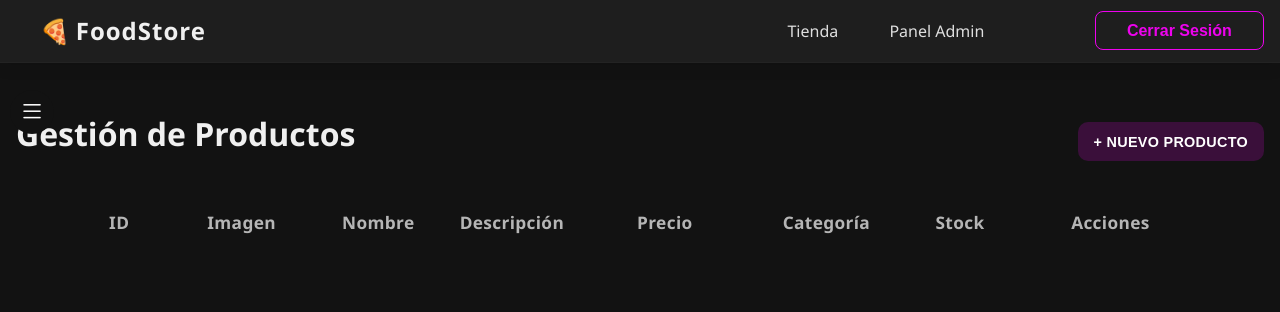
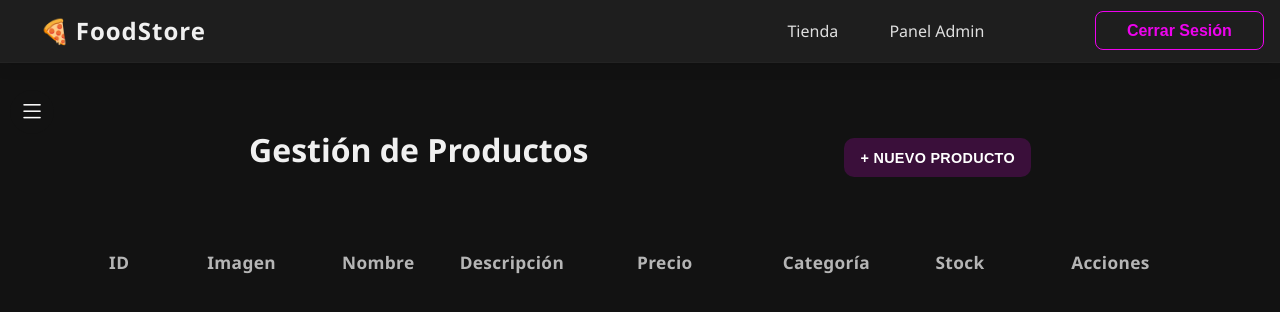
Before and after one commit to 3zequiel3/FinalFront, a website built with Vite: page src/admin/products/products.html in a window 1280 px wide. Built offline with nearby package versions, Linux system fonts and the light colour scheme; no server answers.

Commit message:
arreglo css de productos

```diff
--- a/src/admin/products/style_admin_productos.css
+++ b/src/admin/products/style_admin_productos.css
@@ -259,10 +259,11 @@ body {
 ====================== */
 .admin-productos-header {
     display: flex;
-    justify-content: space-between;
-    align-items: center;
-    margin-bottom: 1.5rem;
-    width: 100%;
+        flex-direction: row;
+        gap: 16rem;
+        align-items: center;
+        padding: 1rem;
+        margin-bottom: 2rem;
 }
 
 .admin-title {
```
